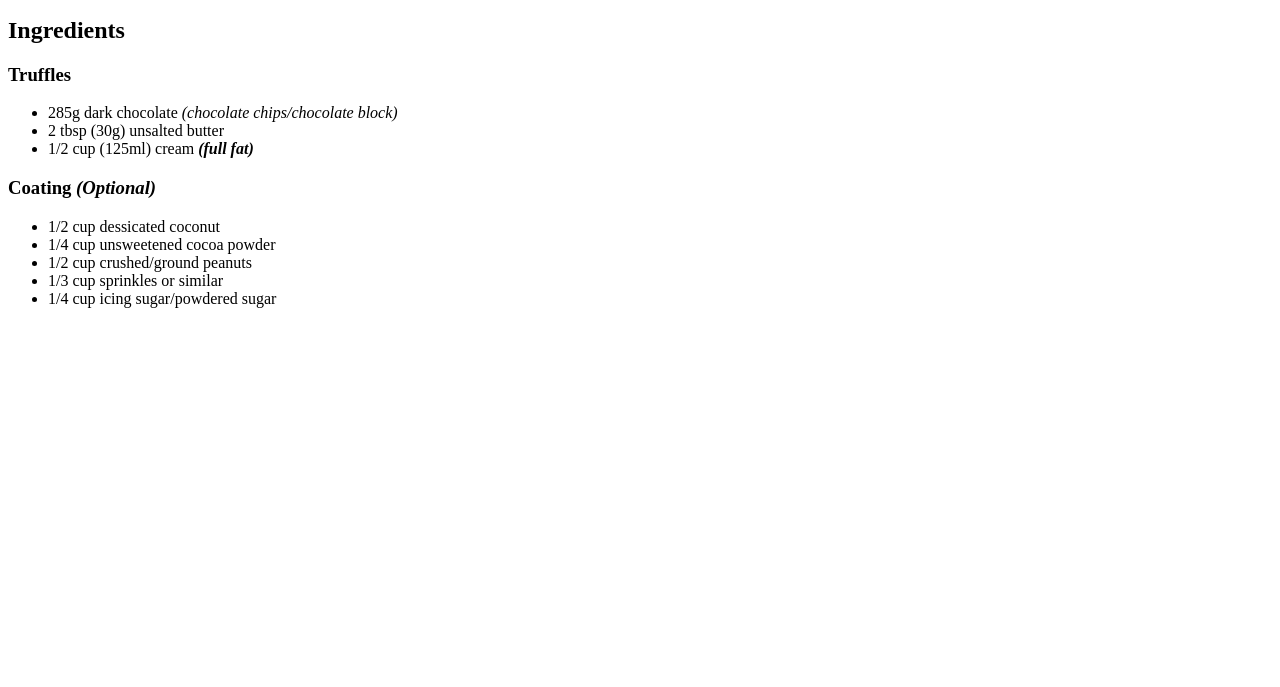
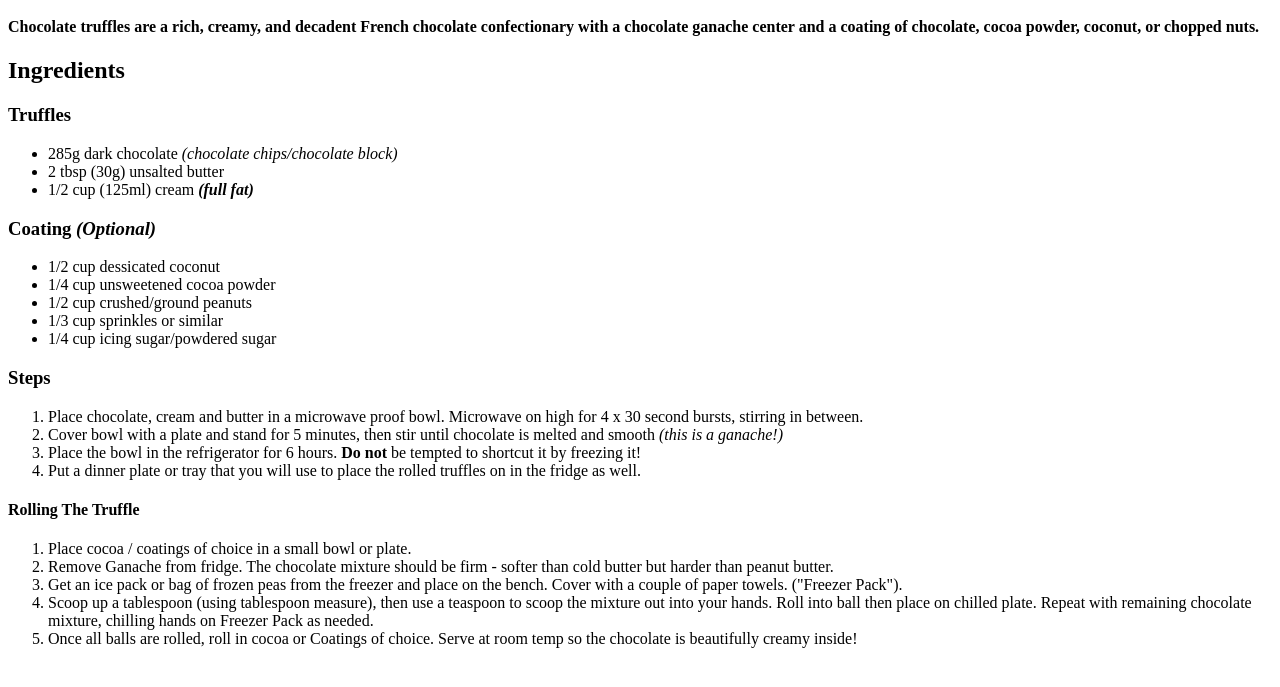
Before and after one commit to AndrewRetry/odin-recipes, a plain HTML site: page recipes/choco-truffles.html in a window 1280 px wide. Shown: the part 101-788 px from the top of the page. Drawn offline with Linux system fonts and the light colour scheme.

```diff
--- a/recipes/choco-truffles.html
+++ b/recipes/choco-truffles.html
@@ -7,6 +7,9 @@
 <body>
     <h1>Chocolate Truffles</h1>
     <img src="../images/chocotruffle.jpg" alt="choco truffle image" height = 200 width = 400>
+    <h4>
+        <p>Chocolate truffles are a rich, creamy, and decadent French chocolate confectionary with a chocolate ganache center and a coating of chocolate, cocoa powder, coconut, or chopped nuts.</p>
+    </h4>
     <h2>Ingredients</h2>
     <h3>Truffles</h3>
     <ul>
@@ -22,5 +25,21 @@
         <li>1/3 cup sprinkles or similar</li>
         <li>1/4 cup icing sugar/powdered sugar</li>
     </ul>
+    <h3>Steps</h3>
+    <ol>
+        <li>Place chocolate, cream and butter in a microwave proof bowl. Microwave on high for 4 x 30 second bursts, stirring in between.</li>
+        <li>Cover bowl with a plate and stand for 5 minutes, then stir until chocolate is melted and smooth <em>(this is a ganache!)</em></li>
+        <li>Place the bowl in the refrigerator for 6 hours. <strong>Do not</strong> be tempted to shortcut it by freezing it!</li>
+        <li>Put a dinner plate or tray that you will use to place the rolled truffles on in the fridge as well.</li>
+    </ol>
+    <h4>Rolling The Truffle</h4>
+    <ol>
+        <li>Place cocoa / coatings of choice in a small bowl or plate.</li>
+        <li>Remove Ganache from fridge. The chocolate mixture should be firm - softer than cold butter but harder than peanut butter.</li>
+        <li>Get an ice pack or bag of frozen peas from the freezer and place on the bench. Cover with a couple of paper towels. ("Freezer Pack").</li>
+        <li>Scoop up a tablespoon (using tablespoon measure), then use a teaspoon to scoop the mixture out into your hands. Roll into ball then place on chilled plate. Repeat with remaining chocolate mixture, chilling hands on Freezer Pack as needed.</li>
+        <li>Once all balls are rolled, roll in cocoa or Coatings of choice. Serve at room temp so the chocolate is beautifully creamy inside!</li>
+    </ol>
+
 </body>
 </html>
```
